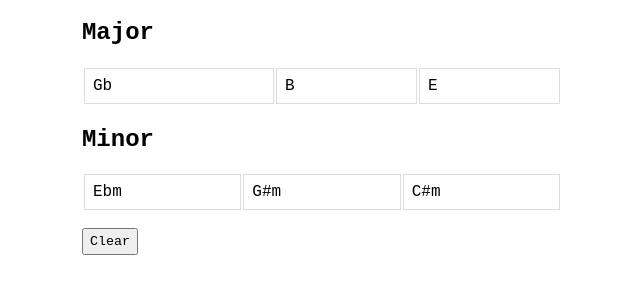
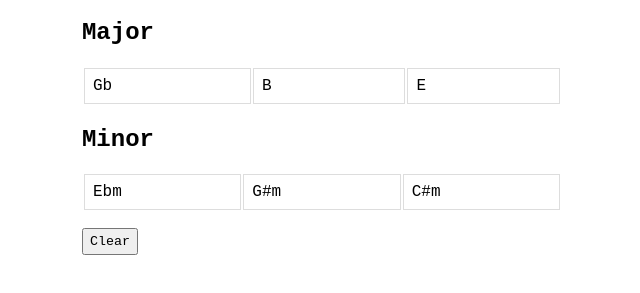
Before and after one commit to krilliams-521/circle-of-fifths, a plain HTML site: page index.html in a window 1280 px wide. Both pictures are taken after a click on the button "Submit". Shown: the part 309-602 px from the top of the page, without its empty margins (318-958 px from the left). Drawn offline with Linux system fonts and the light colour scheme.

Commit message:
css updates

```diff
--- a/styles.css
+++ b/styles.css
@@ -48,8 +48,8 @@ table {
     margin-bottom: 1em;
 }
 
-td,
-th {
+td {
+    width: 1em;
     border: 1px solid #dddddd;
     text-align: left;
     padding: 8px;
```
